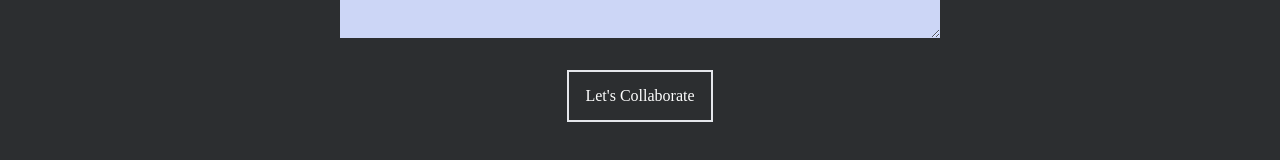
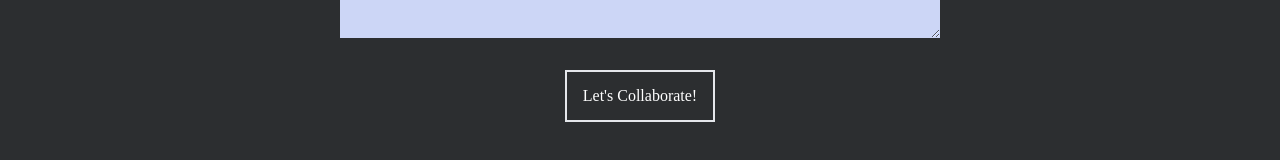
Before and after one commit to vickyruud/portfolio, a React (Create React App) app: page / in a window 1280 px wide. Shown: the part 3752-3912 px from the top of the page. Built offline with nearby package versions, Linux system fonts and the light colour scheme; the HTML template or start-up script is replaced by a standard one; what tw-elements would draw is missing.

Commit message:
contionally render button text

```diff
--- a/src/components/Contact.jsx
+++ b/src/components/Contact.jsx
@@ -106,7 +106,7 @@ const Contact = () => {
           placeholder="Message"
         ></textarea>
         <button className="text-white border-2 hover:bg-pink-600 hover:border-pink-600 px-4 py-3 my-8 mx-auto flex items-center">
-          Let's Collaborate
+         {loading? <p>Submitting....</p> : <p>Let's Collaborate!</p>}
         </button>
       </form>
     </div>
```
